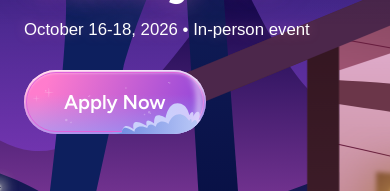
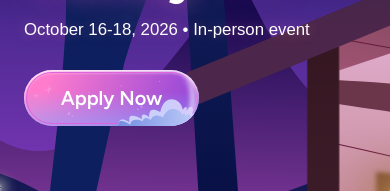
Before and after one commit to hackthevalley/hack-the-front-2026, a Next.js app: page / in a window 390 px wide. Shown: the part 287-478 px from the top of the page. Built offline with nearby package versions, Linux system fonts and the light colour scheme; no server answers.

Commit message:
oop fix button for sponsors and stuff

```diff
--- a/app/dashboard/Dashboard.tsx
+++ b/app/dashboard/Dashboard.tsx
@@ -451,10 +451,6 @@ export default function Dashboard() {
             <Button
               text={current.action}
               state={current.disabled ? "disabled" : "default"}
-              width="100%"
-              textClassName={`font-inter font-semibold leading-normal ${
-                current.action === "Apply Now" ? "text-base" : "text-sm"
-              }`}
               onClick={() => router.push("/application")}
             />
           </div>
--- a/app/home/DesktopHomeSection.tsx
+++ b/app/home/DesktopHomeSection.tsx
@@ -44,7 +44,7 @@ export default function DesktopHomeSection() {
           >
             October 16-18, 2026 • In-person event
           </p>
-          <div id="apply" className="mt-auto" style={{ width: "29.34%" }}>
+          <div id="apply" className="mt-auto">
             <HomeApplyButton />
           </div>
         </div>
--- a/app/home/HomeApplyButton.tsx
+++ b/app/home/HomeApplyButton.tsx
@@ -51,12 +51,13 @@ function isPastApplying(token: string): Promise<boolean> {
 export default function HomeApplyButton() {
   const { isAuthReady, isAuthenticated } = useAuth();
   const showDashboard = isAuthReady && isAuthenticated;
+  const width = showDashboard ? 190 : 175;
 
   return (
     <Button
       text={showDashboard ? "View Dashboard" : "Apply Now"}
-      width="100%"
-      aspectRatio="206 / 72"
+      width={width}
+      aspectRatio={`${width} / 56`}
       href={showDashboard ? "/dashboard" : "/login"}
     />
   );
--- a/app/home/MobileHomeSection.tsx
+++ b/app/home/MobileHomeSection.tsx
@@ -238,7 +238,7 @@ export default function MobileHomeSection() {
 
           <div
             data-nav-target="apply"
-            className="pointer-events-auto mt-7 w-full max-w-[11.35rem]"
+            className="pointer-events-auto mt-7"
           >
             <HomeApplyButton />
           </div>
--- a/app/sponsors/MobileSponsorsContent.tsx
+++ b/app/sponsors/MobileSponsorsContent.tsx
@@ -21,7 +21,7 @@ const TIER_STYLES: Record<
 
 export default function MobileSponsorsContent() {
   return (
-    <div className="relative z-10 px-4 pb-24 pt-20 md:hidden">
+    <div className="relative z-10 px-4 pb-24 pt-20 lg:hidden">
       <h1
         id="sponsors-title-mobile"
         className="m-0 text-center font-vcr text-[clamp(2.5rem,12vw,4rem)] font-normal leading-none text-white"
@@ -103,7 +103,7 @@ export default function MobileSponsorsContent() {
         <p className="mt-3 font-figtree text-sm font-bold italic min-[390px]:text-base">
           Send us an inquiry @ sponsorships@hackthevalley.io
         </p>
-        <div className="mt-7 flex justify-center">
+        <div className="mx-auto mt-7 w-full max-w-[13rem]">
           <SponsorCtaButton />
         </div>
       </div>
--- a/app/sponsors/SponsorCtaButton.tsx
+++ b/app/sponsors/SponsorCtaButton.tsx
@@ -13,7 +13,6 @@ export default function SponsorCtaButton({
     <Button
       className={className}
       text="Become a Sponsor"
-      width={206}
       onClick={() => {
         window.location.href = "mailto:sponsorships@hackthevalley.io";
       }}
--- a/app/sponsors/background/SponsorsBackground.tsx
+++ b/app/sponsors/background/SponsorsBackground.tsx
@@ -29,7 +29,7 @@ export default function SponsorsBackground({
       }}
     >
       <div
-        className="relative left-1/2 -translate-x-1/2 overflow-visible max-md:!w-full max-md:!aspect-auto"
+        className="relative left-1/2 -translate-x-1/2 overflow-visible max-lg:!w-full max-lg:!aspect-auto"
         style={{
           width: resolvedStageWidth,
           aspectRatio: `${SPONSORS_DESIGN_WIDTH} / ${SPONSORS_DESIGN_HEIGHT}`,
@@ -39,7 +39,7 @@ export default function SponsorsBackground({
           contentVisibility: "auto",
         }}
       >
-        <div className="pointer-events-none absolute inset-0 hidden overflow-hidden md:block">
+        <div className="pointer-events-none absolute inset-0 hidden overflow-hidden lg:block">
           <div
             aria-hidden="true"
             className="absolute"
@@ -84,7 +84,7 @@ export default function SponsorsBackground({
         </div>
 
         <MobileSponsorsContent />
-        <div className="hidden md:contents">{children}</div>
+        <div className="hidden lg:contents">{children}</div>
       </div>
     </div>
   );
--- a/app/sponsors/sponsorLayout.ts
+++ b/app/sponsors/sponsorLayout.ts
@@ -41,11 +41,11 @@ export const CTA_HEADING_WIDTH = 1125.408203125;
 export const CTA_EMAIL_LEFT = PANEL_LEFT;
 export const CTA_EMAIL_HEIGHT = 29;
 export const CTA_EMAIL_WIDTH = 1080.8375244140625;
-export const CTA_BUTTON_WIDTH = 206;
+export const CTA_BUTTON_WIDTH = 240;
 export const CTA_BUTTON_HEIGHT = 72;
 export const CTA_BLUR_RADIUS = 13.199999809265137 / 2;
 export const CTA_EMAIL_OFFSET_TOP = 30;
-export const CTA_BUTTON_OFFSET_LEFT = 460.5;
+export const CTA_BUTTON_OFFSET_LEFT = 443.5;
 export const CTA_BUTTON_OFFSET_TOP = 96;
 
 export const TIER_VARIANTS: Record<SponsorTier["id"], TierVariant> = {
```
